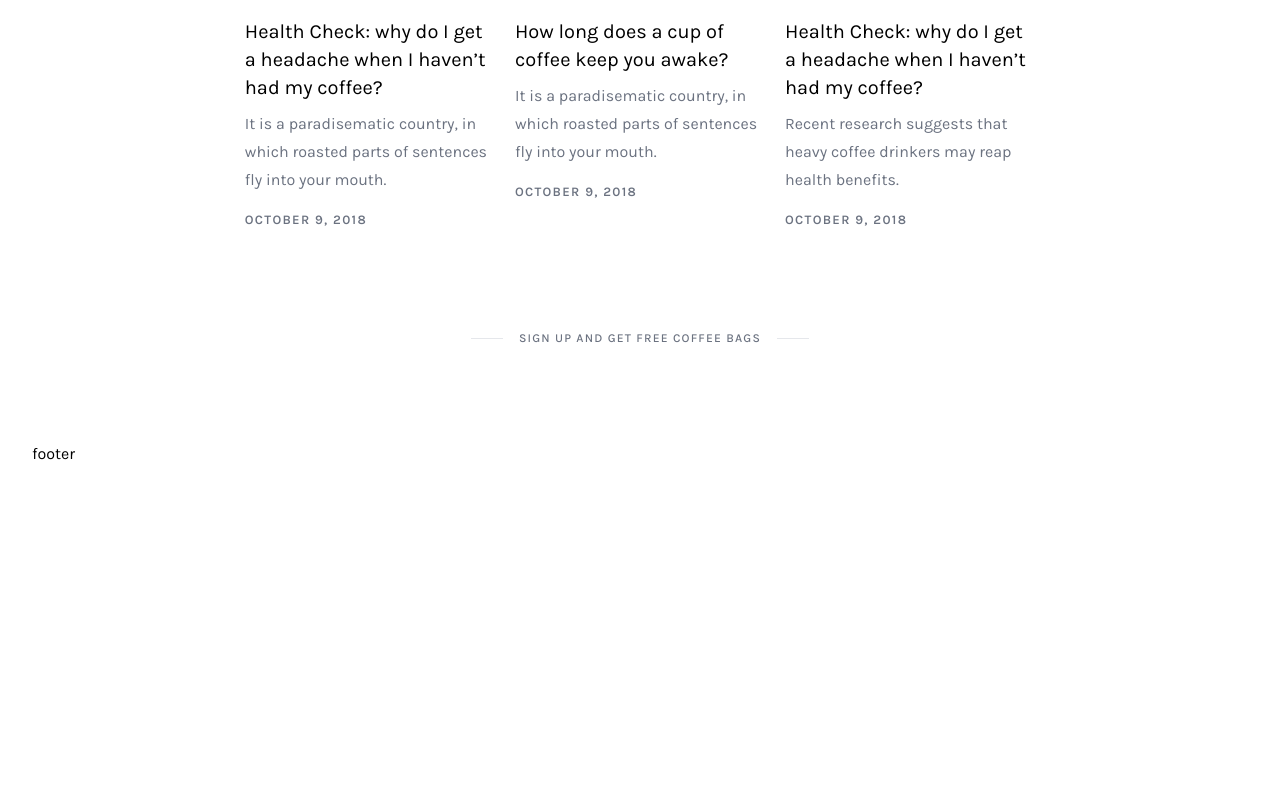
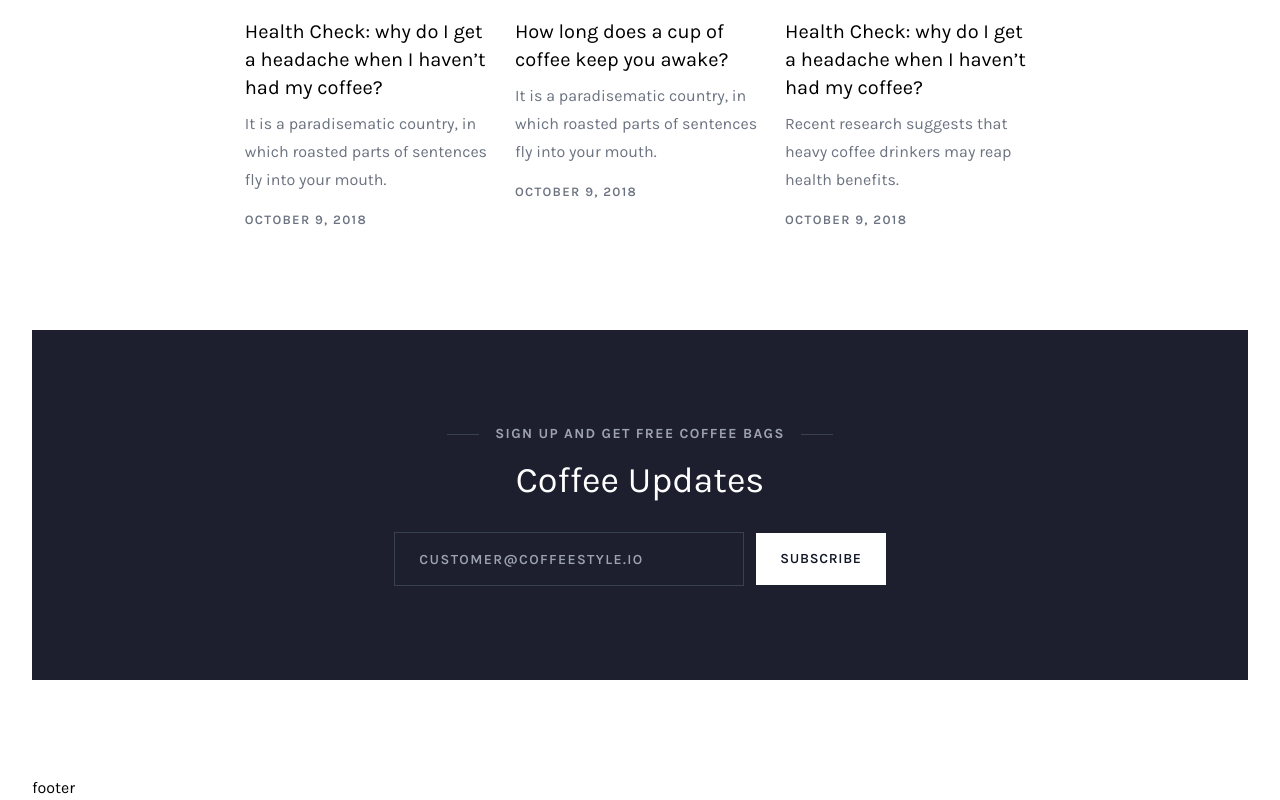
Before and after one commit to ZuyLe13/tailwindcss-coffestyle, a website: page public/index.html in a window 1280 px wide. Shown: the part 5192-5992 px from the top of the page. Before the commit the page ends 5658 px from the top, so only its background shows below. Drawn offline with nearby package versions, Linux system fonts and the light colour scheme; files that its build step writes are made by us from their sources.

Commit message:
Add subscribe us

```diff
--- a/public/index.html
+++ b/public/index.html
@@ -11,6 +11,7 @@
     <body>
         <div id="root">
             <div class="content-wrapper font-Karla max-w-screen-2xl text-base mx-auto px-8">
+                <!--------------------- Header --------------------->
                 <header class="p-6 mx-auto">
                     <nav class="flex flex-row justify-between items-center relative">
                         <div class="logo basis-2/6 text-center text-xl font-semibold cursor-pointer">
@@ -80,6 +81,7 @@
                     </nav>
                 </header>
                 <main>
+                    <!--------------------- Slider --------------------->
                     <div class="slider h-[530px] bg-[url('./img/slider-bg.jpg')] bg-cover bg-no-repeat bg-bottom">
                         <div class="w-full h-full flex justify-center items-center bg-gray-900 bg-opacity-40">
                             <div class="mx-16 font-medium text-white text-center">
@@ -104,6 +106,7 @@
                         </div>
                     </div>
 
+                    <!--------------------- Story --------------------->
                     <div class="story flex justify-center items-center">
                         <div class="px-4 sm:px-16 md:px-32 lg:px-64 xl:px-96 py-32 text-center">
                             <div class="text-3xl leading-10 mb-6">
@@ -125,6 +128,7 @@
                         </div>
                     </div>
 
+                    <!--------------------- Featured Mugs --------------------->
                     <div class="ct-subheadline">
                         <div class="ct-subheadline-decor-line"></div>
                         <div class="ct-subheadline-label">FEATURED MUGS</div>
@@ -181,6 +185,7 @@
                         </div>
                     </div>
 
+                    <!--------------------- More Products --------------------->
                     <div class="ct-subheadline">
                         <div class="ct-subheadline-decor-line"></div>
                         <div class="ct-subheadline-label">MORE PRODUCTS</div>
@@ -388,6 +393,7 @@
                         </div>
                     </div>
 
+                    <!--------------------- Magazine --------------------->
                     <div class="ct-subheadline">
                         <div class="ct-subheadline-decor-line"></div>
                         <div class="ct-subheadline-label">
@@ -417,9 +423,11 @@
                         </div>
                     </div>
 
+                    <!--------------------- Parallax --------------------->
                     <div class="ct-parallax bg-[url('./img/parallax.jpg')] bg-cover bg-no-repeat bg-center h-[400px] mb-24
                         bg-fixed w-[100vw] relative left-[calc(-50vw_+_49.4%)]"></div>
 
+                    <!--------------------- Lifestyle Story --------------------->
                     <div class="ct-subheadline">
                         <div class="ct-subheadline-decor-line"></div>
                         <div class="ct-subheadline-label">
@@ -510,14 +518,30 @@
                         </div>
                     </div>
 
-                    <div class="ct-subheadline">
-                        <div class="ct-subheadline-decor-line"></div>
-                        <div class="ct-subheadline-label">
-                            SIGN UP AND GET FREE COFFEE BAGS
+                    <!--------------------- Subscribe Us --------------------->
+                    <div class="subscribe-us h-[350px] bg-[#1d1f2e] flex flex-col justify-center items-center mb-24">
+                        <div class="flex justify-center items-center mb-4">
+                            <div class="w-8 h-px bg-gray-700"></div>
+                            <div class="uppercase mx-4 tracking-widest text-gray-400 font-bold text-sm text-center">
+                                SIGN UP AND GET FREE COFFEE BAGS
+                            </div>
+                            <div class="w-8 h-px bg-gray-700"></div>
                         </div>
-                        <div class="ct-subheadline-decor-line"></div>
+                        <div class="text-4xl text-white mb-8">Coffee Updates</div>
+                        <div class="ct-form ">
+                            <div class="flex flex-col sm:flex-row justify-center items-center gap-3">
+                                <div class="ct-form-item text-center">
+                                    <input type="email" placeholder="CUSTOMER@COFFEESTYLE.IO" class="px-6 py-4 w-[350px] max-w-[80%] xs:max-w-full bg-inherit border-[1px]
+                                        border-gray-700 outline-none text-white leading-5 hover:border-gray-300 duration-300 focus:border-gray-300
+                                        placeholder:uppercase placeholder:text-sm placeholder:tracking-widest placeholder:font-semibold">
+                                </div>
+                                <div class="ct-form-item">
+                                    <button type="submit" class="ct-button bg-white text-gray-900 w-max">Subscribe</button>
+                                </div>
+                            </div>
+                        </div>
                     </div>
-                    <div class="subscribe-us"></div>
+
                 </main>
                 <footer>footer</footer>
             </div>
```
